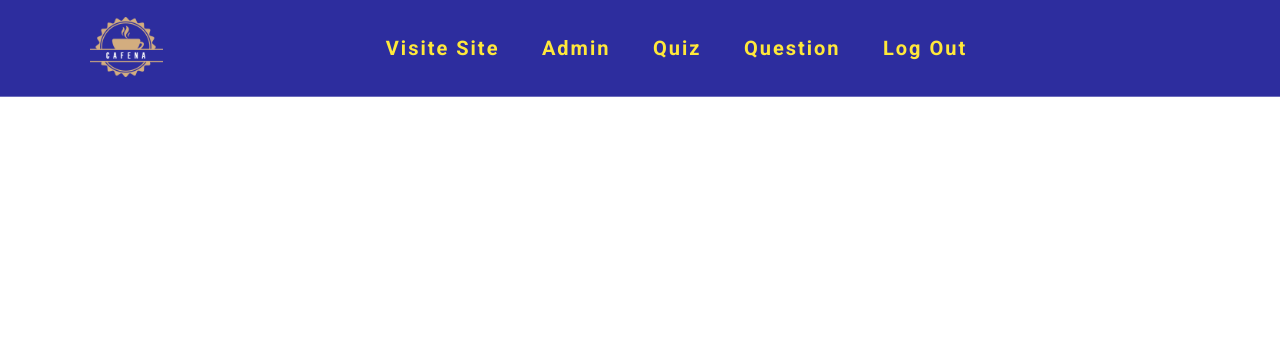
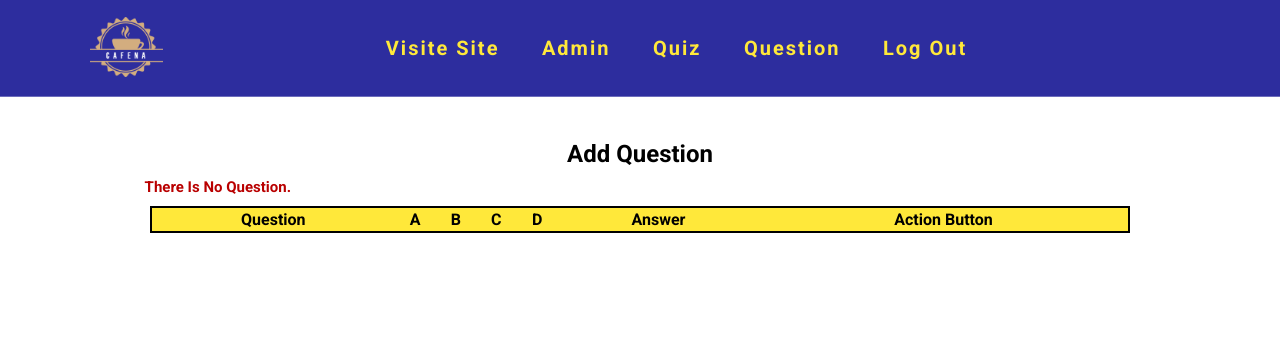
Before and after one commit to samiunniloy/quiz_game, a PHP site: page /quiz_game-main/admin/ques_select.php in a window 1280 px wide. Shown: the top 357 px of the page. Run offline with PHP 8.4, Linux system fonts and the light colour scheme; data that the repository does not hold is empty.

Commit message:
some needed Change

```diff
--- a/Html/contact.html
+++ b/Html/contact.html
@@ -24,9 +24,9 @@
     </a>
 
     <nav class="navbar">
-        <a href="..\index.html">home</a>
+        <a href="http://localhost/quiz_game-main/index.php">home</a>
         <a href="course.html">Course</a>
-        <a href="quiz.html">Quiz</a>
+        <a href=".\quiz.php">Quiz</a>
         <a href="result.html">results</a>
         <a href="contact.html">contact</a>
     </nav>
--- a/Html/result.html
+++ b/Html/result.html
@@ -24,9 +24,9 @@
     </a>
 
     <nav class="navbar">
-        <a href="..\index.html">home</a>
+        <a href="http://localhost/quiz_game-main/index.php">home</a>
         <a href="course.html">Course</a>
-        <a href="quiz.html">Quiz</a>
+        <a href=".\quiz.php">Quiz</a>
         <a href="result.html">results</a>
         <a href="contact.html">contact</a>
     </nav>
--- a/admin/ques_select.php
+++ b/admin/ques_select.php
@@ -2,8 +2,6 @@
 session_start();
 include("../Html/conect.php");
 include("./header.php");
-?>
-<?php
 
 $sql11="select max(id) as id from quiz_table";
 $res=mysqli_query($con,$sql11);
@@ -22,6 +20,27 @@ $subj=$row1['subject'];
 $sql="SELECT * FROM `ques` WHERE subj='$subj' and id<>all(SELECT `id` FROM `$id`)";
     $res=mysqli_query($con,$sql);
       $count=mysqli_num_rows($res);
+      ?>
+<section class="mar25 ">
+  <div class="tb">
+      <h1>Add Question</h1>
+      <h2><?php
+      if($count==0) echo "There is no Question.";
+      ?>
+      </h2>
+  <table>
+             <tr>
+             <th>Question</th>
+                 <th>A </th>
+                 <th>B</th>
+                 <th>C</th>
+                 <th>D</th>
+                 <th>Answer</th>
+                 <th>Action Button</th>
+
+             </tr>
+
+      <?php
       while($_rows=mysqli_fetch_assoc($res))
       {
         $ques=$_rows['ques'];
@@ -33,22 +52,8 @@ $sql="SELECT * FROM `ques` WHERE subj='$subj' and id<>all(SELECT `id` FROM `$id`
         $sub=$_rows['subj'];
         $qid=$_rows['id'];
           ?>
+          <tr class="wh">
 
-  <div>
-  <table class="admin">
-             <tr>
-                 <th>Question</th>
-                 <th>A </th>
-                 <th>B</th>
-                 <th>C</th>
-                 <th>D</th>
-                 <th>Answer</th>
-
-             </tr>
-</div>
- </html>
-
-           <tr>
            <form action="" method="POST">
 
                <td><?php echo $ques; ?></td>
@@ -58,11 +63,10 @@ $sql="SELECT * FROM `ques` WHERE subj='$subj' and id<>all(SELECT `id` FROM `$id`
                <td><?php echo $d; ?></td>
                <td><?php echo $ans; ?></td>
 
-                <input type="submit" name="add" value="Add" class="btn-second">
+                <td><input type="submit" name="add" value="Add" class="btn1"> <br><br>
                 <!-- <input type="submit" name="next" value="next" class="btn-second"> -->
-                </form>
-              <br>
-              <br>
+      </td></form>
+
            </tr>
            <?php
 
--- a/css/style.css
+++ b/css/style.css
@@ -16,6 +16,7 @@
     text-transform: capitalize;
     transition: .2s linear;
 }
+
 
 html{
     font-size: 62.5%;
@@ -286,6 +287,7 @@ section{
 
 .menu .box-container .box:hover{
     background:#fff;
+    margin-bottom: 5%;
 }
 
 .menu .box-container .box:hover > *{
@@ -489,11 +491,46 @@ section{
 .log_in form input{
     margin: 5px;
 }
+.tb{
+    margin: 50px;
+}
+.tb h1{
+    font-size: 24px;
+    color: #000000;
+    text-align: center;
+    margin: 1%;
 
+}
+.tb h2{
 
+    color: #b90000;
+    margin: 0.5%;
 
+}
 
+table{
+    background-color: #ffe83a;
+    width:98%;
+    margin: 1%;
+    font-size: 12px;
+    text-transform: capitalize;
+    border: 2px solid black ;
 
+}
+th{
+    font-size: 16px;
+}
+td{
+    text-align: center;
+}
+select{
+    background-color: white;
+    width: 50px;
+    height: 20px;
+    margin: 5px 1px;
+    color: green;
+
+}
 
 
 
@@ -530,6 +567,7 @@ section{
     text-align: center;
 
 }
+
 .log_in h1{
     color: dodgerblue;
     padding: 0.5%;
@@ -538,6 +576,9 @@ section{
 .log_in input{
     border: 2px solid rgb(194, 194, 194);
     padding: 1%;
+}
+.wh{
+    background-color: #fff;
 }
 
 @media (max-width:768px){
```
Also changed, not shown: Html/exam.php (+84 -33 lines), Html/quiz.php (+25 -27 lines), admin/add_admin.php (+27 -15 lines), images/quiz.png (added).
